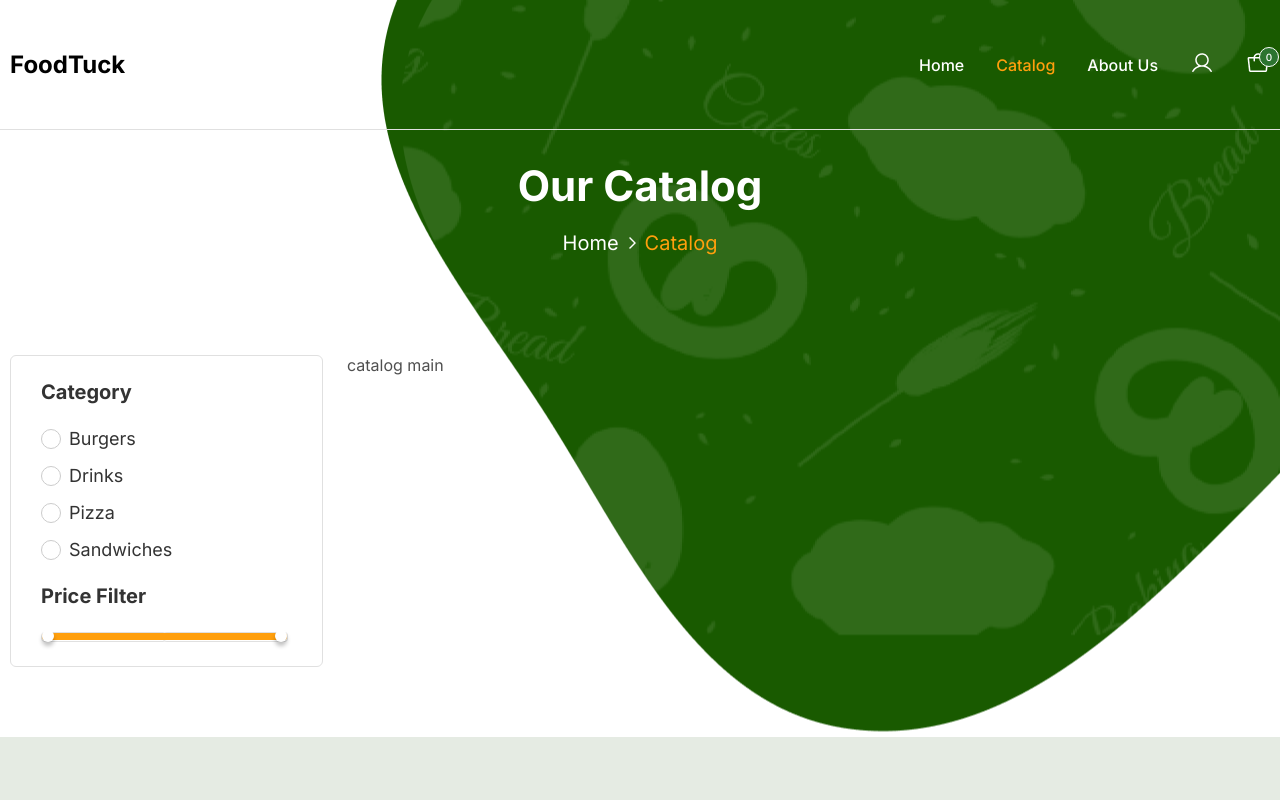
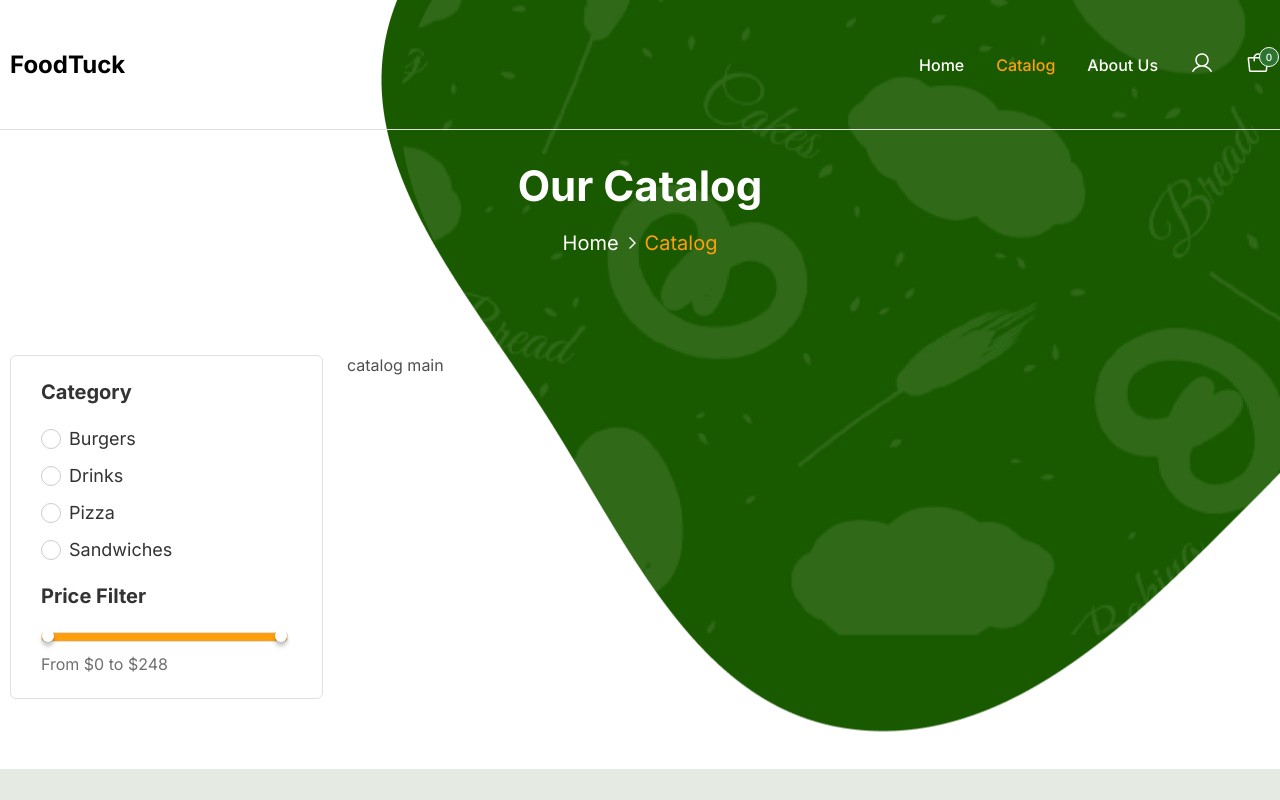
Before and after one commit to R4AYA4R/FoodTuckSiteReactJsNodeJsMongoDb, a React (Create React App) app in the folder foodtuck-react/: page /catalog in a window 1280 px wide. Shown: the top 800 px of the page. Built offline with nearby package versions, Linux system fonts and the light colour scheme; a web font is replaced by a local one.

Commit message:
added full price filter input with type range

```diff
--- a/foodtuck-react/src/index.css
+++ b/foodtuck-react/src/index.css
@@ -530,6 +530,7 @@ a {
 
 .filterBlock__priceInputs-priceInputRight{
     /* не указываем поворот для правого инпута с типом range,чтобы полоска до ползунка у инпута с типом range начинала идти от левого края */
+     transform: rotateY(180deg); /* указываем поворот по оси Y,в данном случае переворачиваем на 180 градусов(deg) инпут с типом range(ползунок для цены) */
 
     appearance: none; /* убираем базовые стили отображения инпута с типом range,чтобы задать свои */
 
@@ -537,13 +538,17 @@ a {
 
     /* background-color: blue; */
     position: relative;
+
+    top: -10px; /* передвигаем этот инпут с типом range вверх на 10px,чтобы можно было нажимать на наш блок всего инпута и туда перемещался кружочек ползунка у инпута с типом range(то есть подстраиваем этот инпут с типом range под наш весь блок див для этого ползунка) */
+
     z-index: 10;
     height: 1px; /* указываем этому инпуту высоту 1px,чтобы он не мешал другим элементам и не закрывал их,иначе он закрывает */
 
+    background: transparent; /* указываем прозрачный задний фон этому инпуту с типом range,чтобы его не было видно  */
 }
 
 .filterBlock__priceInputs-priceInputLeft{
-    transform: rotateY(180deg); /* указываем поворот по оси Y,в данном случае переворачиваем на 180 градусов(deg) инпут с типом range(ползунок для цены) */
+    /* transform: rotateY(180deg); указываем поворот по оси Y,в данном случае переворачиваем на 180 градусов(deg) инпут с типом range(ползунок для цены) */
 
     appearance: none; /* убираем базовые стили отображения инпута с типом range,чтобы задать свои */
 
@@ -551,8 +556,13 @@ a {
     width: 124px;
 
     position: relative;
+
+    top: -10px; /* передвигаем этот инпут с типом range вверх на 10px,чтобы можно было нажимать на наш блок всего инпута и туда перемещался кружочек ползунка у инпута с типом range(то есть подстраиваем этот инпут с типом range под наш весь блок див для этого ползунка) */
+
     z-index: 10;
     height: 1px; /* указываем этому инпуту высоту 1px,чтобы он не мешал другим элементам и не закрывал их,иначе он закрывает */
+
+    background: transparent; /* указываем прозрачный задний фон этому инпуту с типом range,чтобы его не было видно  */
 }
 
 /* в данном случае не используем изменение стиля для полоски до ползунка у инпута с типом range с помощью -webkit-slider-runnable-track,так как сделали свой див для этого и его стилизовали */
@@ -583,8 +593,10 @@ a {
     border-radius: 50%;
     box-shadow: 0 4px 4px 0 rgba(0,0,0,0.25);
     position: relative;
-    top: -13px;
+    top: -3px;
     z-index: 10;
+
+    pointer-events: all !important; /* указываем это свойство для курсоров мыши типа запрещающего значка трогать элемент и тд,указываем ему значение auto и !important(чтобы это заработало и перебило другие классы,которые были добавлены этому кружочку ползунка у инпута с типом range по дефолту),если это не указать,то иногда может срабатывать значок,что нельзя перетаскивать кружочек ползунка у инпута с типом range */
 }
 
 /* .filterBlock__priceInputs-priceInput::-webkit-slider-thumb::before{
@@ -603,7 +615,7 @@ a {
 .filterBlock__priceInputs-blockInput{
     height: 10px;
     position: relative;
-    background-color: #fff;
+    background-color: #FF9F0D;
     border: 1px solid #E0E0E0;
     border-radius: 4px;
 
@@ -615,13 +627,18 @@ a {
 .filterBlock__priceInputs-blockInputRight{
     left:-4px;
     border-left: none;
+
+    /* убираем слева закругление границы у правого блока для инпута ползунка(инпута с типом range),убираем эту границу слева,чтобы она не показывалась,когда поставили два инпута с типом range вместе  */
+    border-top-left-radius: 0;
+    border-bottom-left-radius: 0;
 }
+
 
 /* стилизуем полоску до ползунка у инпута с типом range */
 .priceInputs__blockInput-trackInput{
     width: 0;
-    background-color: #FF9F0D;
-    height: 7px;
+    background-color: #fff;
+    height: 8px;
     position: absolute;
     border-radius: 4px;
     right: 0;
@@ -630,7 +647,7 @@ a {
 }
 
 .priceInputs__blockInput-trackInputRight{
-    left: 0; /* указываем для полоски до ползунка у правого инпута с типом range left:0,чтобы полоска начинала идти от левого края */
+    right: 0; /* указываем для полоски до ползунка у правого инпута с типом range right:0,чтобы полоска начинала идти от правого края */
 
     /* указываем,чтобы не было границы слева, чтобы инпуты с типом range как бы сливались */
     border-top-left-radius: 0;
@@ -638,7 +655,18 @@ a {
 }
 
 .priceInputs__blockInput-trackInputLeft{
+    left: 0; /* указываем для полоски до ползунка у правого инпута с типом range left:0,чтобы полоска начинала идти от левого края */
+
     /* указываем,чтобы не было границы слева, чтобы инпуты с типом range как бы сливались */
     border-top-right-radius: 0;
     border-bottom-right-radius: 0;
 }
+
+
+
+.filterBlockPrice__priceText{
+    font-size: 16px;
+    font-weight: 400;
+    color: #707070;
+    margin-top: 12px;
+}
--- a/foodtuck-react/src/pages/Catalog.tsx
+++ b/foodtuck-react/src/pages/Catalog.tsx
@@ -4,18 +4,22 @@ import { useIsOnCreen } from "../hooks/useIsOnScreen";
 
 const Catalog = () => {
 
-    const [inputRightRangeValue, setInputRightRangeValue] = useState(124); // состояние для значения правого инпута с типом range,указываем начальное значение 124 в данном случае,чтобы изначально была заполнена вся полоска до ползунка у инпута с типом range
+    const [inputRightRangeValue, setInputRightRangeValue] = useState(0); // состояние для значения правого инпута с типом range,указываем начальное значение 124 в данном случае,чтобы изначально была заполнена вся полоска до ползунка у инпута с типом range
 
-    const [inputRightRangeTrackWidth, setInputRightRangeTrackWidth] = useState(124); // состояние для ширины полоски до ползунка у инпута с типом range,указываем начальное значение 124 в данном случае,чтобы изначально была заполнена вся полоска до ползунка у инпута с типом range
+    const [inputRightRangeTrackWidth, setInputRightRangeTrackWidth] = useState(0); // состояние для ширины полоски до ползунка у инпута с типом range,указываем начальное значение 124 в данном случае,чтобы изначально была заполнена вся полоска до ползунка у инпута с типом range
 
     const inputRightRangeRef = useRef<HTMLDivElement>(null); // переменная для ссылки на html элемент полоски до ползунка у инпута с типом range
 
+    const [inputRightRangePrice,setInputRightRangePrice] = useState(248); // состояние для значение цены,которое будет у правого инпута с типом range,будем его показывать как цену,а записывать в него будем значение с немного увеличенным значением как у самого инпута с типом range,чтобы это подходило под нашу цену(так как значение у самого инпута с типом range будет изменяться на минимальное расстояние как 1,а нам нужно,чтобы было больше чем 1 минимальное расстояние),ставим изначальное значение 248,чтобы сразу показывалось,что это максимальное значение цены
 
-    const [inputLeftRangeValue, setInputLeftRangeValue] = useState(124); // состояние для значения левого инпута с типом range,указываем начальное значение 124 в данном случае,чтобы изначально была заполнена вся полоска до ползунка у инпута с типом range
+
+    const [inputLeftRangeValue, setInputLeftRangeValue] = useState(0); // состояние для значения левого инпута с типом range,указываем начальное значение 124 в данном случае,чтобы изначально была заполнена вся полоска до ползунка у инпута с типом range
 
     const inputLeftRangeRef = useRef<HTMLDivElement>(null); // переменная для ссылки на html элемент полоски до ползунка у левого инпута с типом range
 
-    const [inputLeftRangeTrackWidth, setInputLeftRangeTrackWidth] = useState(124); // состояние для ширины полоски до ползунка у левого инпута с типом range,указываем начальное значение 124 в данном случае,чтобы изначально была заполнена вся полоска до ползунка у инпута с типом range
+    const [inputLeftRangeTrackWidth, setInputLeftRangeTrackWidth] = useState(0); // состояние для ширины полоски до ползунка у левого инпута с типом range,указываем начальное значение 124 в данном случае,чтобы изначально была заполнена вся полоска до ползунка у инпута с типом range
+
+    const [inputLeftRangePrice,setInputLeftRangePrice] = useState(0);  // состояние для значение цены,которое будет у левого инпута с типом range,будем его показывать как цену,а записывать в него будем значение с немного увеличенным значением как у самого инпута с типом range,чтобы это подходило под нашу цену(так как значение у самого инпута с типом range будет изменяться на минимальное расстояние как 1,а нам нужно,чтобы минимальное расстояние было больше чем 1)
 
 
 
@@ -73,7 +77,7 @@ const Catalog = () => {
 
         console.log(inputRightRangeValue);
 
-
+        setInputLeftRangePrice(+e.target.value * 0.404); // указываем значение состоянию цены для левого инпута с типом range(inputLeftRangePrice) как текущее значение этого инпута с типом range(e.target.value), также умножаем получившееся значение на 0.404,чтобы получить у этого правого инпута с типом range максимальное значение цены 50,делаем так,потому что ширина этого инпута 124 и минимальное изменение при смещении кружочка ползунка равно 1(типа 1 пикселю и в итоге получилось бы максимальное значение у инпута 124,а нам нужно 50),поэтому умножаем на 0.404(в данном случае просто подобрали примерно это число),чтобы уменьшить минимальное смещение этого инпута так,чтобы в итоге максимальным было 100, то есть в данном случае минимальное смещение у этого инпута было бы примерно 0.5 вместо 1
 
     }
 
@@ -125,7 +129,7 @@ const Catalog = () => {
         console.log(inputRightRangeValue);
 
 
-
+        setInputRightRangePrice((248 - +e.target.value) * 0.404); // указываем значение состоянию цены для левого инпута с типом range(inputLeftRangePrice) как 248(максимальное значение цены,которое должно быть в тексте на сайте ) - текущее значение этого инпута с типом range(e.target.value),чтобы от 248 отнималось текущее значение инпута с типом range при изменении текущего значения инпута с типом range,чтобы правильно показывалась цена, также умножаем получившееся значение на 0.404,чтобы получить у этого правого инпута с типом range максимальное значение цены 50,делаем так,потому что ширина этого инпута 124 и минимальное изменение при смещении кружочка ползунка равно 1(типа 1 пикселю и в итоге получилось бы максимальное значение у инпута 124,а нам нужно 50),поэтому умножаем на 0.404(в данном случае просто подобрали примерно это число),чтобы уменьшить минимальное смещение этого инпута так,чтобы в итоге максимальным было 100, то есть в данном случае минимальное смещение у этого инпута было бы примерно 0.5 вместо 1
     }
 
 
@@ -173,23 +177,25 @@ const Catalog = () => {
 
                                 <div className="filterBlock__priceInputs">
 
-                                    <div className="filterBlock__priceInputs-blockInput">
-                                        <input type="range" className="filterBlock__priceInputs-priceInput filterBlock__priceInputs-priceInputLeft" min="0" max="124" value={inputLeftRangeValue} onChange={OnChangeRangeLeft} />
+                                    <label className="filterBlock__priceInputs-blockInput" htmlFor="rangeLeft">
+                                        <input id="rangeLeft" type="range" className="filterBlock__priceInputs-priceInput filterBlock__priceInputs-priceInputLeft" min="0" max="124" value={inputLeftRangeValue} onChange={OnChangeRangeLeft} />
 
                                         {/* указываем этому диву в style в width значение как у состояния inputRangeTrackWidth(то есть состояние для полоски до ползунка у инпута с типом range),потом в коде выше изменяем это значение,соответственно и изменяем ширину этого div элемента(полоски до ползунка у инпута с типом range) */}
                                         <div className="priceInputs__blockInput-trackInput priceInputs__blockInput-trackInputLeft" style={{ "width": `${inputLeftRangeTrackWidth}px` }} ref={inputLeftRangeRef} ></div>
-                                    </div>
+                                    </label>
 
-                                    <div className="filterBlock__priceInputs-blockInput filterBlock__priceInputs-blockInputRight">
-                                        <input type="range" className="filterBlock__priceInputs-priceInput filterBlock__priceInputs-priceInputRight" min="0" max="124" value={inputRightRangeValue} onChange={OnChangeRangeRight}/>
+                                    <label htmlFor="rangeRight" className="filterBlock__priceInputs-blockInput filterBlock__priceInputs-blockInputRight">
+                                        <input id="rangeRight" type="range" className="filterBlock__priceInputs-priceInput filterBlock__priceInputs-priceInputRight" min="0" max="124" value={inputRightRangeValue} onChange={OnChangeRangeRight}/>
 
                                         {/* указываем этому диву в style в width значение как у состояния inputLeftRangeTrackWidth(то есть состояние для полоски до ползунка у левого инпута с типом range),потом в коде выше изменяем это значение,соответственно и изменяем ширину этого div элемента(полоски до ползунка у инпута с типом range) */}
                                         <div className="priceInputs__blockInput-trackInput priceInputs__blockInput-trackInputRight" style={{ "width": `${inputRightRangeTrackWidth}px` }} ref={inputRightRangeRef} ></div>
-                                    </div>
+                                    </label>
 
 
                                 </div>
 
+                                {/* используем здесь для текста цены метод toFixed(0),он указывает,сколько чисел может быть после запятой у числа,в данном случае указали 0 (чтобы было 0 чисел после запятой,также этот метод округляет автоматически число в большую сторону,когда это нужно,типа 1.6 округлит до 2,поэтому и указали более точное число(0.404),на которое умножали текущее значение инпута с типом range,чтобы этот метод toFixed в итоге правильно округлял числа),так как состояния inputLeftRangePrice(состояние цены для левого инпута с типом range) и inputRightRangePrice(состояние цены для правого инпута с типом range) могут получаться не целые при изменении ипнута с типом range */}
+                                <p className="filterBlockPrice__priceText">From ${inputLeftRangePrice.toFixed(0)} to ${inputRightRangePrice.toFixed(0)}</p>
                             </div>
                         </div>
                         <div className="sectionCatalog__main">
```
